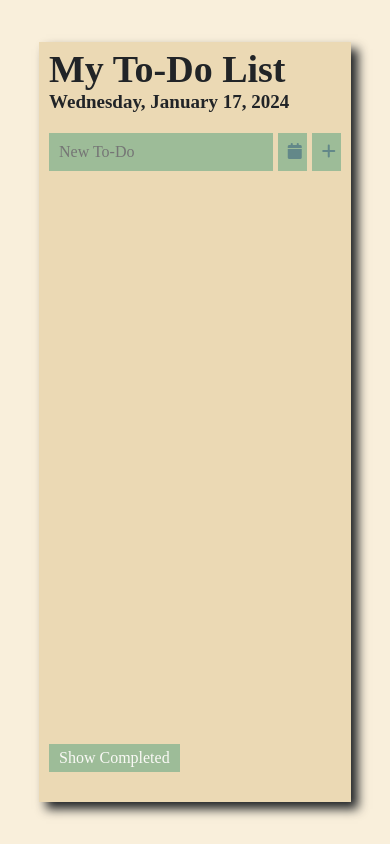
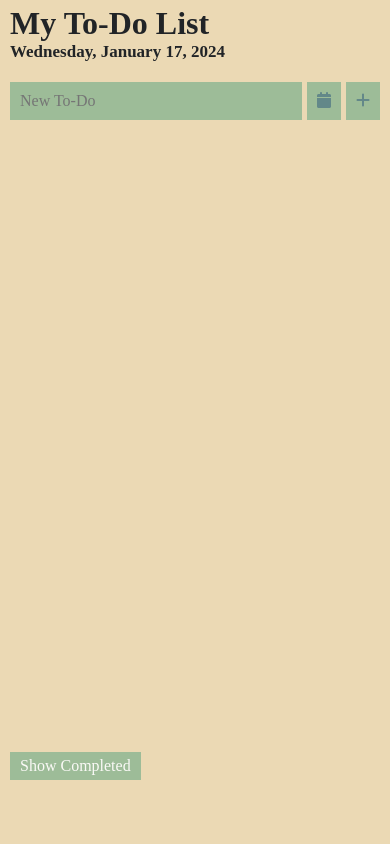
Before and after one commit to NaspoDev/To-Do, a React (Vite) app in the folder client/: page / in a window 390 px wide. Built offline with nearby package versions, Linux system fonts and the light colour scheme; a web font is replaced by a local one.

Commit message:
responsive design done

```diff
--- a/client/src/App.scss
+++ b/client/src/App.scss
@@ -226,7 +226,7 @@
 
 @media (max-width: 800px) {
   .ToDoContainer {
-    width: 80%;
+    width: 90%;
 
     .heading-area {
       height: fit-content;
@@ -280,6 +280,8 @@
 @media (max-width: 600px) {
   .App {
     .ToDoContainer {
+      width: 100%;
+      height: 100%;
       padding: 5px 20px;
 
       .heading-area {
@@ -331,6 +333,16 @@
     .ToDoContainer {
       padding: 5px 10px;
 
+      .heading-area {
+        .main-heading {
+          font-size: 32px;
+        }
+
+        .date-subheading {
+          font-size: 17px;
+        }
+      }
+
       .ToDoForm {
         .to-do-input-field {
           input[type="text"] {
@@ -339,6 +351,7 @@
 
           .due-date-button,
           .submit-to-do-button {
+            width: auto;
             font-size: 16px;
           }
         }
--- a/client/src/css/App.css
+++ b/client/src/css/App.css
@@ -262,7 +262,7 @@ input[type=checkbox] {
 }
 @media (max-width: 800px) {
   .ToDoContainer {
-    width: 80%;
+    width: 90%;
   }
   .ToDoContainer .heading-area {
     height: -moz-fit-content;
@@ -303,6 +303,8 @@ input[type=checkbox] {
 }
 @media (max-width: 600px) {
   .App .ToDoContainer {
+    width: 100%;
+    height: 100%;
     padding: 5px 20px;
   }
   .App .ToDoContainer .heading-area .main-heading {
@@ -336,11 +338,18 @@ input[type=checkbox] {
   .App .ToDoContainer {
     padding: 5px 10px;
   }
+  .App .ToDoContainer .heading-area .main-heading {
+    font-size: 32px;
+  }
+  .App .ToDoContainer .heading-area .date-subheading {
+    font-size: 17px;
+  }
   .App .ToDoContainer .ToDoForm .to-do-input-field input[type=text] {
     width: 80%;
   }
   .App .ToDoContainer .ToDoForm .to-do-input-field .due-date-button,
   .App .ToDoContainer .ToDoForm .to-do-input-field .submit-to-do-button {
+    width: auto;
     font-size: 16px;
   }
   .App .ToDoContainer .ToDoList .Task {
```
